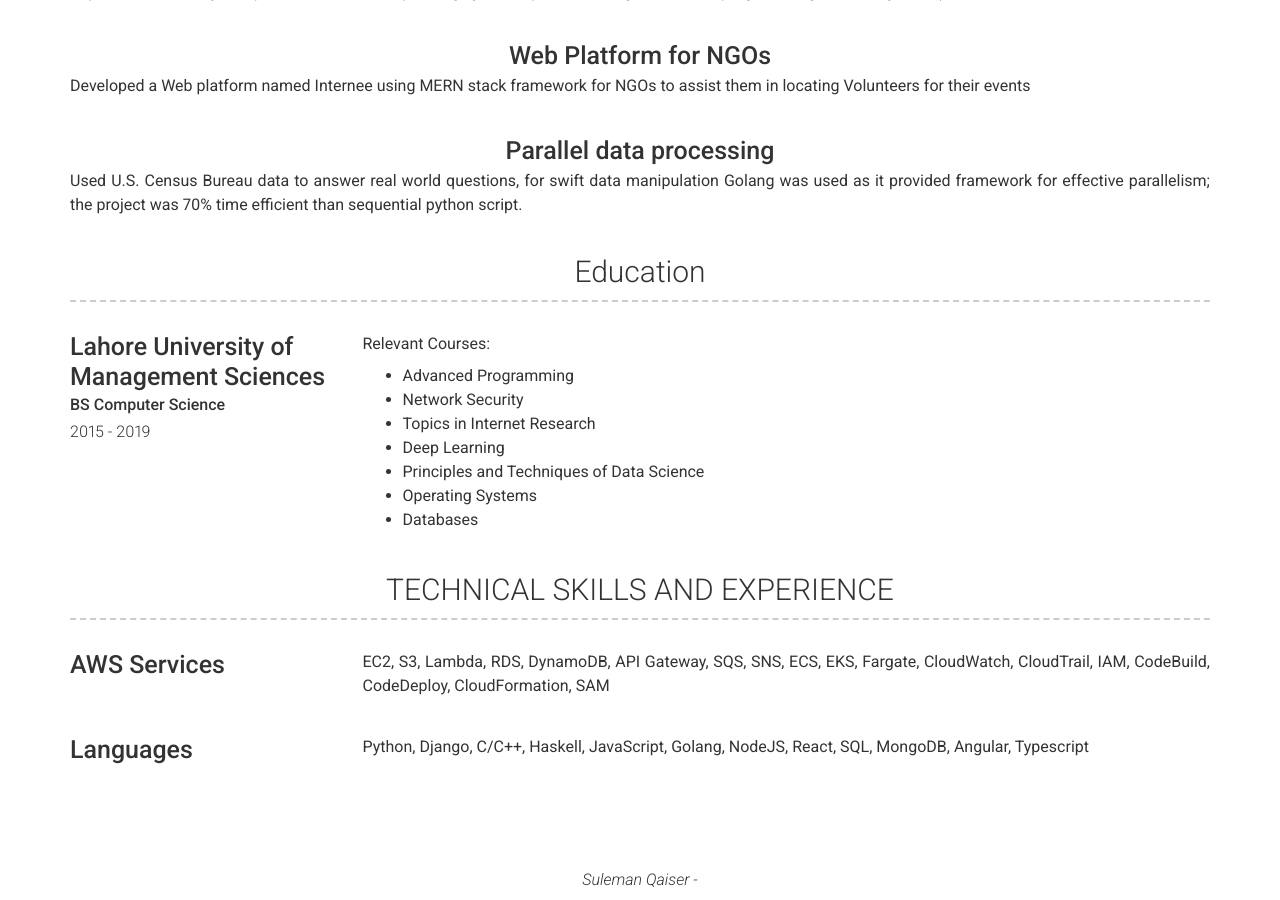
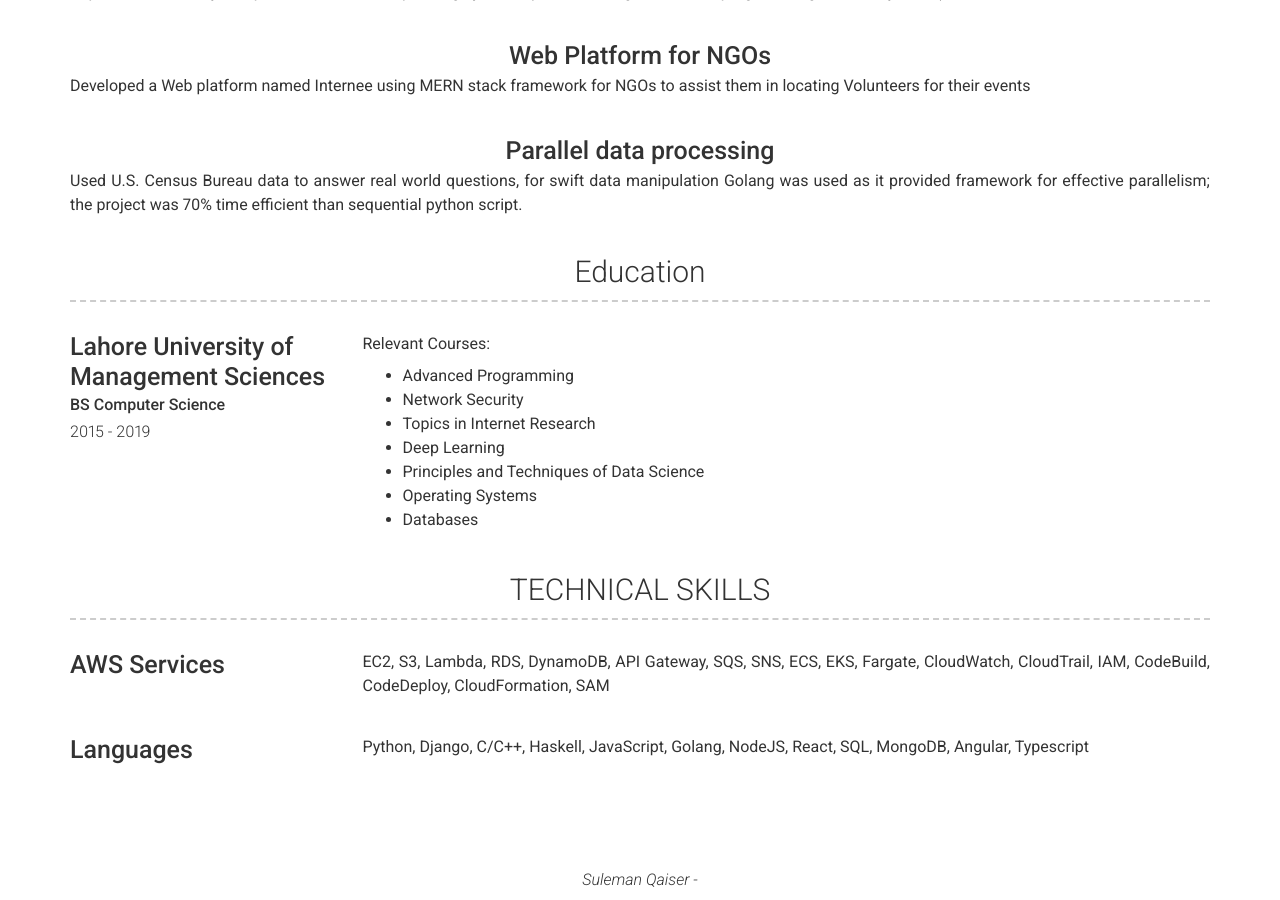
Before and after one commit to sulemanqaiser97/sulemanqaiser97.github.io, a Jekyll site: the page built from index.md, in a window 1280 px wide and 900 px high, scrolled down 1924 px. Built offline with Jekyll 4.4.1, drawn with Linux system fonts in a browser that asks for light colours; nearby versions of some CDN libraries.

Commit message:
update config

```diff
--- a/_config.yml
+++ b/_config.yml
@@ -113,7 +113,7 @@ content:
            - Operating Systems
            - Databases
 
-  - title: TECHNICAL SKILLS AND EXPERIENCE
+  - title: TECHNICAL SKILLS
     layout: list
     content:
       - layout: top-left
```
